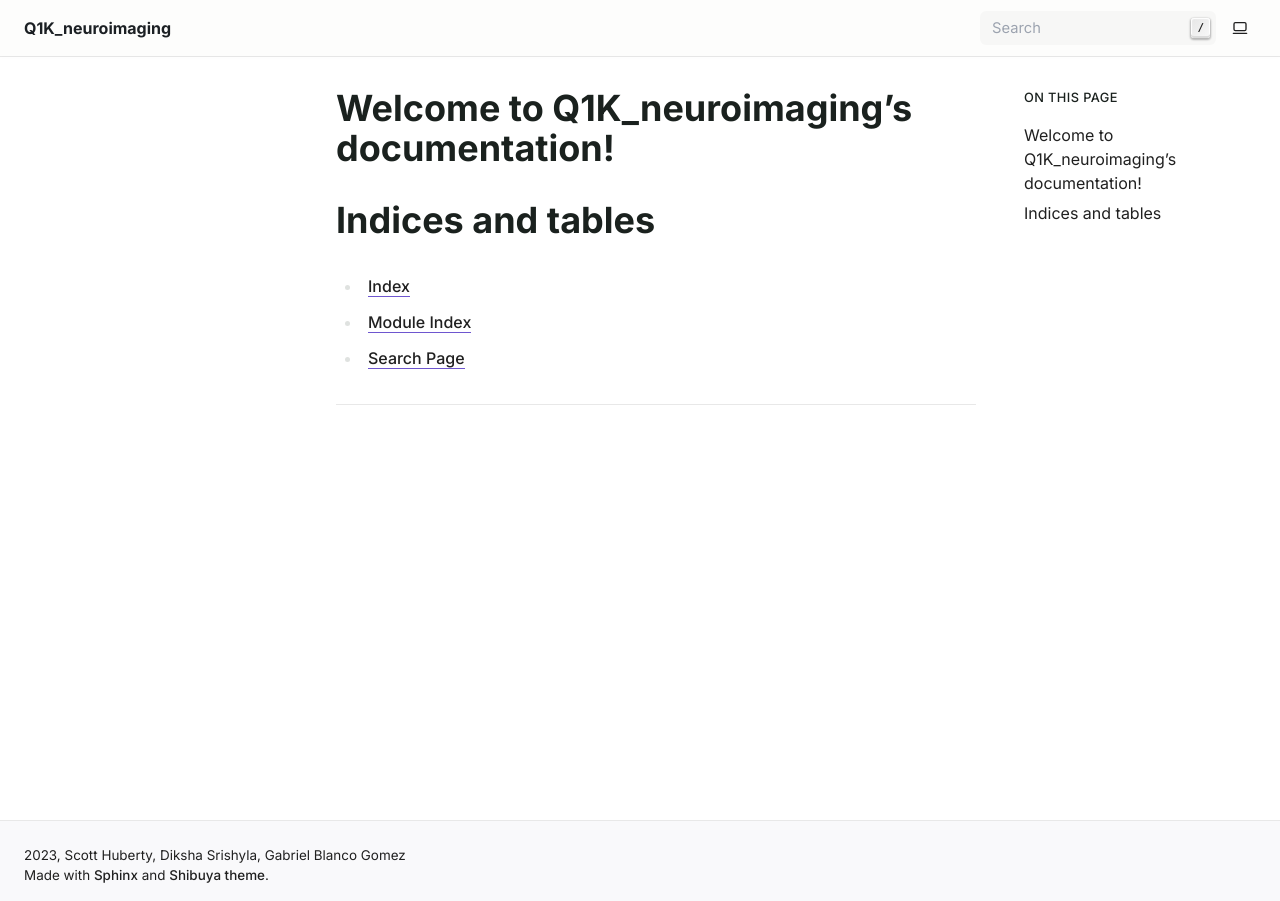
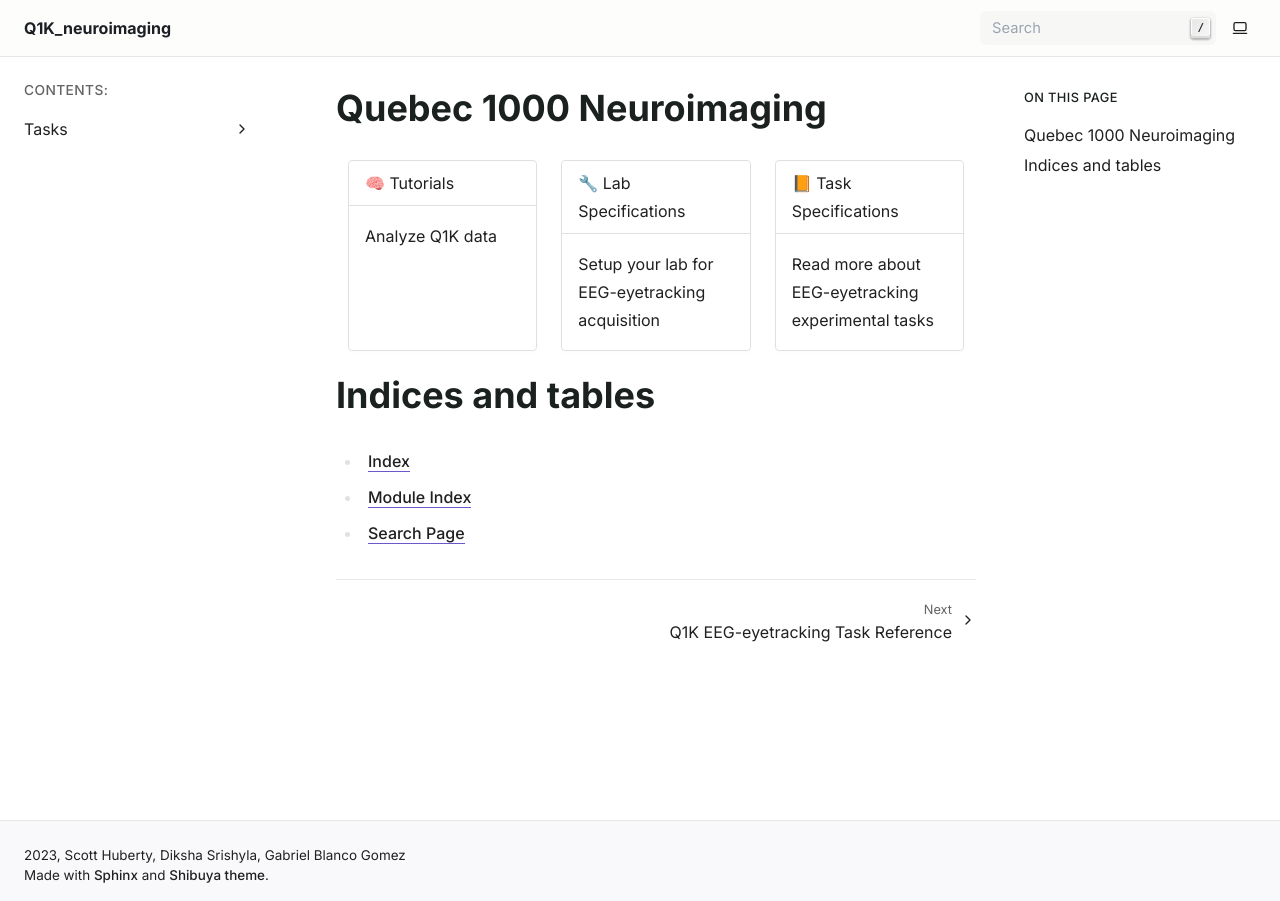
Before and after one commit to scott-huberty/q1k-neuroimaging, a Sphinx documentation site: the page built from docs/source/index.rst, in a window 1280 px wide. Built offline with Sphinx 7.4.7, drawn with Linux system fonts in a browser that asks for light colours.

Commit message:
DOC: add doc for Gap Overlap, framework
- Needed to add new deps: sphinx-emoji, sphinx-design, sphinx-youtub etc
- updated conf file to use new sphinx deps
- linked to a video of gap overlap

```diff
--- a/docs/source/conf.py
+++ b/docs/source/conf.py
@@ -6,23 +6,30 @@
 # -- Project information -----------------------------------------------------
 # https://www.sphinx-doc.org/en/master/usage/configuration.html#project-information
 
-project = 'Q1K_neuroimaging'
-copyright = '2023, Scott Huberty, Diksha Srishyla, Gabriel Blanco Gomez'
-author = 'Scott Huberty, Diksha Srishyla, Gabriel Blanco Gomez'
-release = '0.1'
+project = "Q1K_neuroimaging"
+copyright = "2023, Scott Huberty, Diksha Srishyla, Gabriel Blanco Gomez"
+author = "Scott Huberty, Diksha Srishyla, Gabriel Blanco Gomez"
+release = "0.1"
 
 # -- General configuration ---------------------------------------------------
 # https://www.sphinx-doc.org/en/master/usage/configuration.html#general-configuration
 
-extensions = []
+# Sphinx design adds grid directive and other responsive components
+# Sphinxemoji So we can use emoji's in docs.
+# contrib extensions youtube for embedding youtube videos
+extensions = [
+    "sphinx_design",
+    "sphinxemoji.sphinxemoji",
+    # contrib extensions
+    "sphinxcontrib.youtube",
+]
 
-templates_path = ['_templates']
+templates_path = ["_templates"]
 exclude_patterns = []
-
 
 
 # -- Options for HTML output -------------------------------------------------
 # https://www.sphinx-doc.org/en/master/usage/configuration.html#options-for-html-output
 
-html_theme = 'shibuya'
-html_static_path = ['_static']
+html_theme = "shibuya"
+# html_static_path = ["_static"]
--- a/docs/source/index.rst
+++ b/docs/source/index.rst
@@ -3,13 +3,40 @@
    You can adapt this file completely to your liking, but it should at least
    contain the root `toctree` directive.
 
-Welcome to Q1K_neuroimaging's documentation!
-============================================
+Quebec 1000 Neuroimaging
+========================
 
 .. toctree::
    :maxdepth: 2
    :caption: Contents:
+   :hidden:
 
+   Tasks <tasks/index.rst>
+
+.. grid::
+
+   .. grid-item-card::
+      :link: https://example.com
+
+      |:brain:| Tutorials
+      ^^^^^^^^^^^^^^^^^^^
+      Analyze Q1K data
+
+   .. grid-item-card::
+
+      |:wrench:| Lab Specifications
+      ^^^^^^^^^^^^^^^^^^^^^^^^^^^^^
+      Setup your lab for
+      EEG-eyetracking acquisition
+
+   .. grid-item-card::
+      :link: eeg-et-tasks
+      :link-type: ref
+
+      |:orange_book:| Task Specifications
+      ^^^^^^^^^^^^^^^^^^^^^^^^^^^^^^^^^^^
+      Read more about EEG-eyetracking
+      experimental tasks
 
 
 Indices and tables
--- a/requirements.txt
+++ b/requirements.txt
@@ -1 +1,5 @@
+sphinx>=5.0
+sphinxcontrib-youtube
+sphinx-design
+sphinxemoji
 shibuya
```
Also changed, not shown: docs/source/tasks/gap_overlap.rst (added, +30 -0 lines), docs/source/tasks/index.rst (added, +13 -0 lines), 1 other file.
